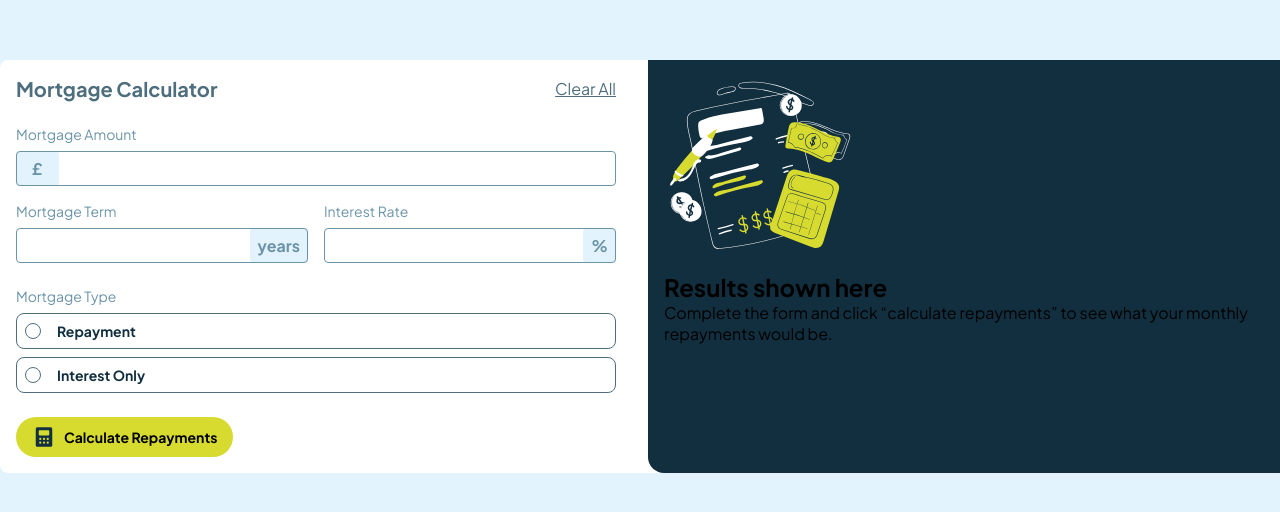
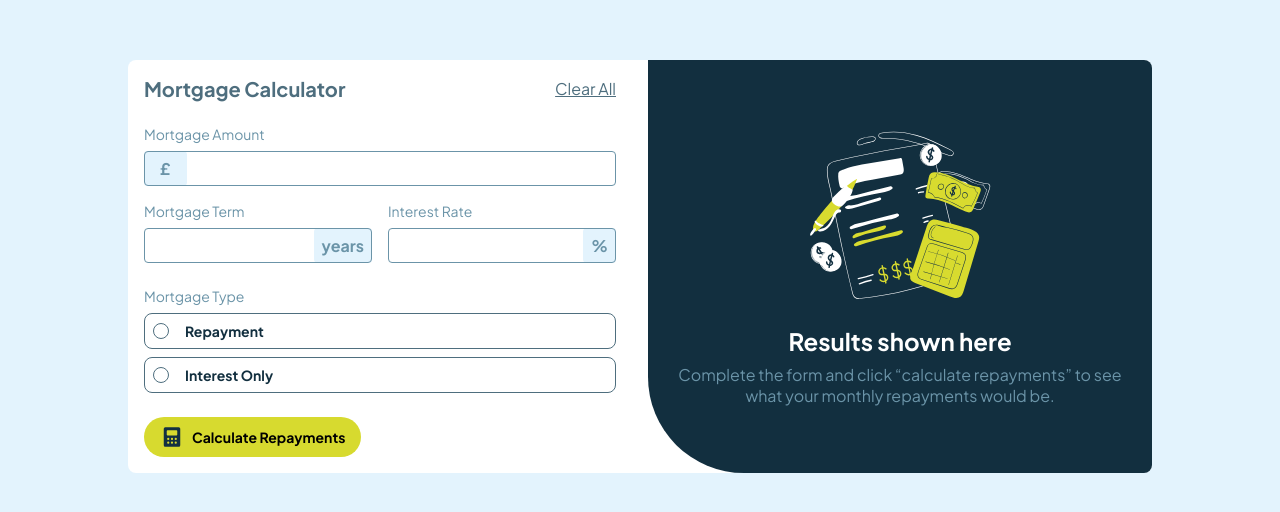
Before and after one commit to hrong1/mortgage-repayment-calculator, a React (Vite) app: page / in a window 1280 px wide. Shown: the part 134-646 px from the top of the page. Built offline with nearby package versions, Linux system fonts and the light colour scheme.

Commit message:
add active state & empty result

```diff
--- a/src/App.scss
+++ b/src/App.scss
@@ -6,14 +6,18 @@ body {
     display: flex;
     justify-content: center;
     align-items: center;
+    width: 100%;
 }
 
 .mortgageCalculator {
     display: grid;
+    overflow: hidden;
     grid-template-columns: 1fr 1fr;
     gap: $spacing-3;
     justify-content: center;
     align-items: center;
     background-color: $color-white;
     border-radius: $border-radius-md;
+    max-width: 80%;
+    justify-self: center;
 }
--- a/src/component/dataInput.scss
+++ b/src/component/dataInput.scss
@@ -43,6 +43,10 @@
         justify-content: center;
         gap: $spacing-2;
     }
+    &__group:focus-within &__prefix {
+        background-color: $color-lime;
+        color: $color-slate-700;
+    }
 
     &__label {
         color: $color-slate-500;
@@ -71,10 +75,15 @@
         border-radius: $border-radius-sm;
         right: 0;
         z-index: 0;
+        transition: transform $animation-time ease-in-out;
         &:first-child {
             left: 0;
             max-width: fit-content;
             padding: $spacing-3;
+        }
+        &.error {
+            background-color: red;
+            color: white;
         }
     }
 
@@ -91,8 +100,20 @@
         &:nth-child(2) {
             padding: $spacing-2 $spacing-3 $spacing-2 $spacing-6;
         }
+        &:hover {
+            outline: 1px solid $color-slate-500;
+        }
         &:focus {
-            outline: 1px solid $color-slate-500;
+            outline: none;
+            border-color: $color-lime;
+        }
+
+        &.error {
+            border-color: red;
+
+            &:focus{
+                outline: 1px solid red;
+            }
         }
     }
 
@@ -124,6 +145,9 @@
         cursor: pointer;
         gap: $spacing-3;
         align-items: center;
+        &:hover {
+            border-color: $color-lime;
+        }
     }
 
     &__radio {
--- a/src/component/dataInput.tsx
+++ b/src/component/dataInput.tsx
@@ -12,11 +12,12 @@ const DataInput = ({ formChange }: DataInputProps) => {
     const errorEmpty = "This field is required";
     const [formKey, setFormKey] = useState(0);
     const { register, handleSubmit, reset, formState: { errors, isSubmitting } } = useForm<Data>({
+        mode: 'onChange',
         defaultValues: {
-            amount: undefined,
-            term: undefined,
-            rate: undefined,
-            type: undefined
+            amount: "" as any,
+            term: "" as any,
+            rate: "" as any,
+            type: "" as any
         },
     });
     const onSubmit: SubmitHandler<Data> = (data) => {
@@ -37,9 +38,9 @@ const DataInput = ({ formChange }: DataInputProps) => {
                 <div className="calculator__group">
                     <label className="calculator__label" htmlFor="amount" >Mortgage Amount</label>
                     <div className="calculator__input-wrapper">
-                        <span className="calculator__prefix" aria-hidden="true">£</span>
+                        <span className={`calculator__prefix ${errors.amount ? 'error' : ''}`} aria-hidden="true">£</span>
                         <input
-                            className="calculator__input"
+                            className={`calculator__input ${errors.amount ? 'error' : ''}`}
                             type="number"
                             id="amount"
                             step="0.01"
@@ -64,7 +65,7 @@ const DataInput = ({ formChange }: DataInputProps) => {
                     <label className="calculator__label" htmlFor="term">Mortgage Term</label>
                     <div className="calculator__input-wrapper">
                         <input
-                            className="calculator__input"
+                            className={`calculator__input ${errors.term ? 'error' : ''}`}
                             type="number"
                             id="term"
                             min="0"
@@ -82,7 +83,7 @@ const DataInput = ({ formChange }: DataInputProps) => {
                                 valueAsNumber: true
                             })}
                         />
-                        <span className="calculator__prefix" aria-hidden="true">years</span>
+                        <span className={`calculator__prefix ${errors.term ? 'error' : ''}`} aria-hidden="true">years</span>
                     </div>
                     {errors.term && <span className="calculator__error">{errors.term.message}</span>}
                 </div>
@@ -90,7 +91,7 @@ const DataInput = ({ formChange }: DataInputProps) => {
                     <label className="calculator__label" htmlFor="rate">Interest Rate</label>
                     <div className="calculator__input-wrapper">
                         <input
-                            className="calculator__input"
+                            className={`calculator__input ${errors.rate ? 'error' : ''}`}
                             type="number"
                             id="rate"
                             min="0"
@@ -108,7 +109,7 @@ const DataInput = ({ formChange }: DataInputProps) => {
                                 valueAsNumber: true
                             })}
                         />
-                        <span className="calculator__prefix" aria-hidden="true">%</span>
+                        <span className={`calculator__prefix ${errors.rate ? 'error' : ''}`} aria-hidden="true">%</span>
                     </div>
 
                     {errors.rate && <span className="calculator__error">{errors.rate.message}</span>}
--- a/src/component/result.scss
+++ b/src/component/result.scss
@@ -4,6 +4,29 @@
     gap: $spacing-2;
     background-color: $color-slate-900;
     height: 100%;
-    border-bottom-left-radius: $border-radius-lg;
+    border-bottom-left-radius: $border-radius-lg * 6;
     padding: $spacing-3;
+    align-content: center;
+    justify-content: center;
+
+    &__empty {
+        display: flex;
+        flex-direction: column;
+        align-content: center;
+        justify-content: center;
+        text-align: center;
+        gap: $spacing-2;
+
+        &--svg {
+            display: block;
+            margin: 0 auto;
+        }
+
+        &--title {
+            color: white;
+        }
+        &--words {
+            color: $color-slate-500;
+        }
+    }
 }
--- a/src/component/result.tsx
+++ b/src/component/result.tsx
@@ -62,9 +62,9 @@ const Result = ({ data }: ResultProps) => {
                 </div>
             ):(
                 <div className="result__empty">
-                    <EmptyImg/>
-                    <h2>Results shown here</h2>
-                    <p>
+                    <EmptyImg className="result__empty--svg"/>
+                    <h2 className="result__empty--title">Results shown here</h2>
+                    <p className="result__empty--words">
                         Complete the form and click “calculate repayments” to see what your monthly repayments would be.
                     </p>
                 </div>
```
